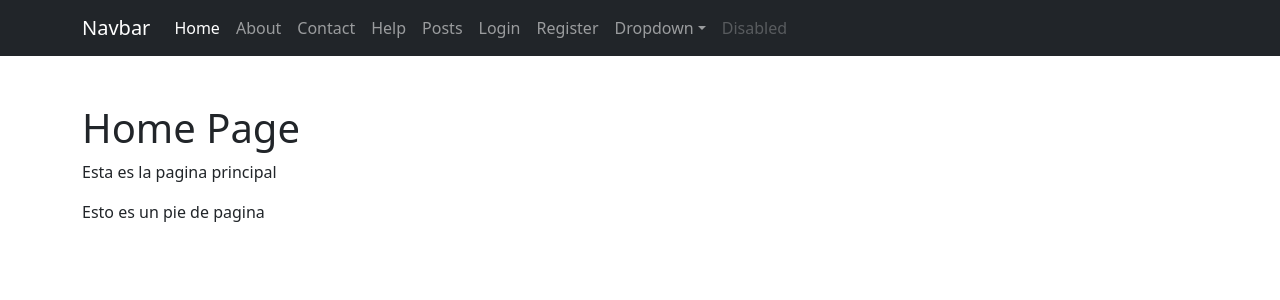
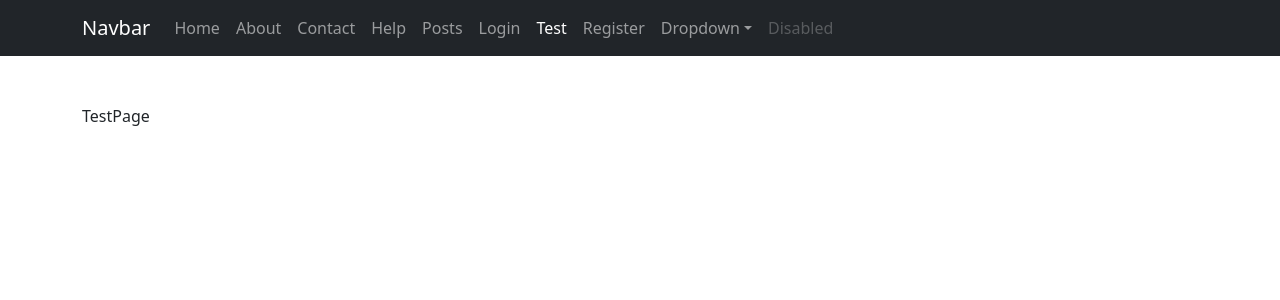
Before and after one commit to JesusFz93/demo-app, a React (Create React App) app: page /test in a window 1280 px wide. Before the commit this address led to /. Shown: the top 300 px of the page. Built offline with nearby package versions, Linux system fonts and the light colour scheme.

Commit message:
test page

```diff
--- a/src/components/NavBarPublico.jsx
+++ b/src/components/NavBarPublico.jsx
@@ -152,6 +152,17 @@
             </li>
             <li>
               <NavLink
+                to="/test"
+                aria-current="page"
+                className={({ isActive }) =>
+                  isActive ? "nav-link active" : "nav-link"
+                }
+              >
+                Test
+              </NavLink>
+            </li>
+            <li>
+              <NavLink
                 to="/register-user"
                 aria-current="page"
                 className={({ isActive }) =>
--- /dev/null
+++ b/src/pages/TestPage.jsx
@@ -0,0 +1,7 @@
+import React from "react";
+
+const TestPage = () => {
+  return <div>TestPage</div>;
+};
+
+export default TestPage;
--- a/src/routers/Publicas.jsx
+++ b/src/routers/Publicas.jsx
@@ -7,6 +7,7 @@
 import HomePage from "../pages/HomePage";
 import LoginPage from "../pages/LoginPage";
 import RegisterUserPage from "../pages/RegisterUserPage";
+import TestPage from "../pages/TestPage";
 
 const Publicas = () => {
   return (
@@ -20,6 +21,7 @@
           <Route path="/about" element={<AboutPage />} />
           <Route path="/login" element={<LoginPage />} />
           <Route path="/register-user" element={<RegisterUserPage />} />
+          <Route path="/test" element={<TestPage />} />
           <Route path="*" element={<Navigate to="/" />} />
         </Routes>
       </div>
```
Also changed, not shown: 12 other files (tests, documents, lock files or other folders).
